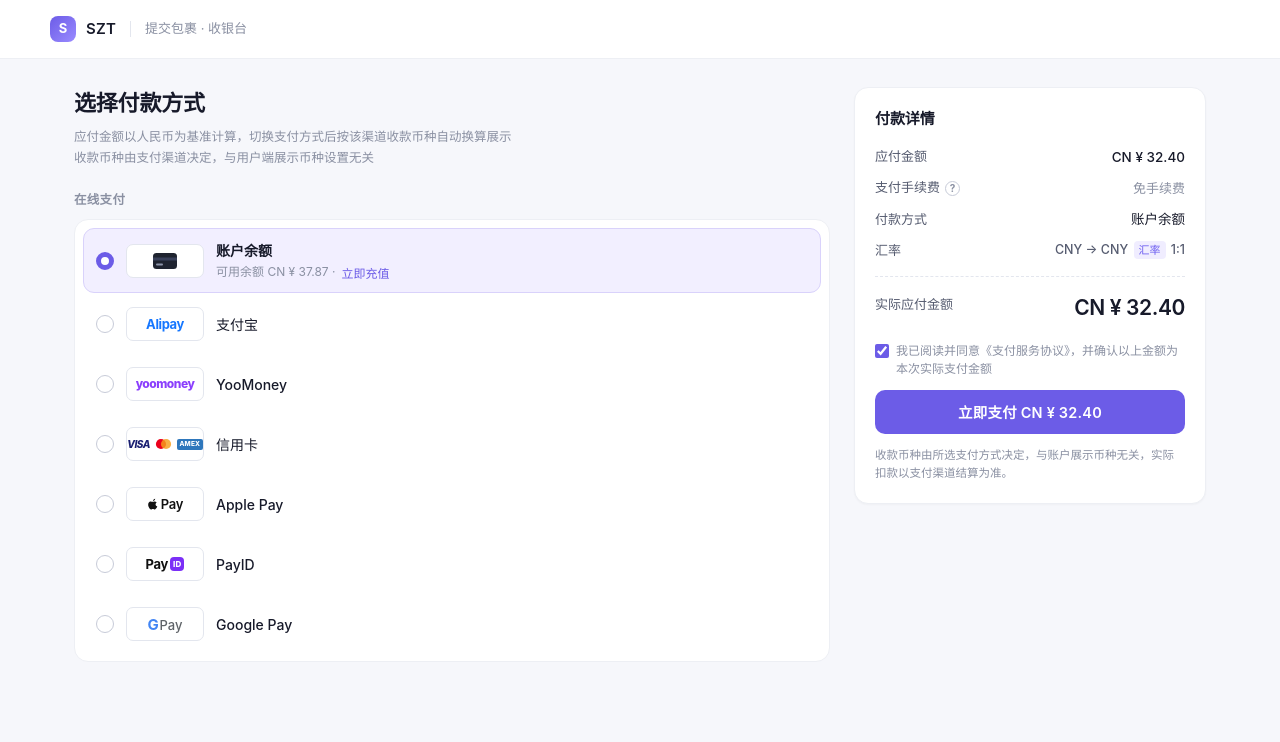
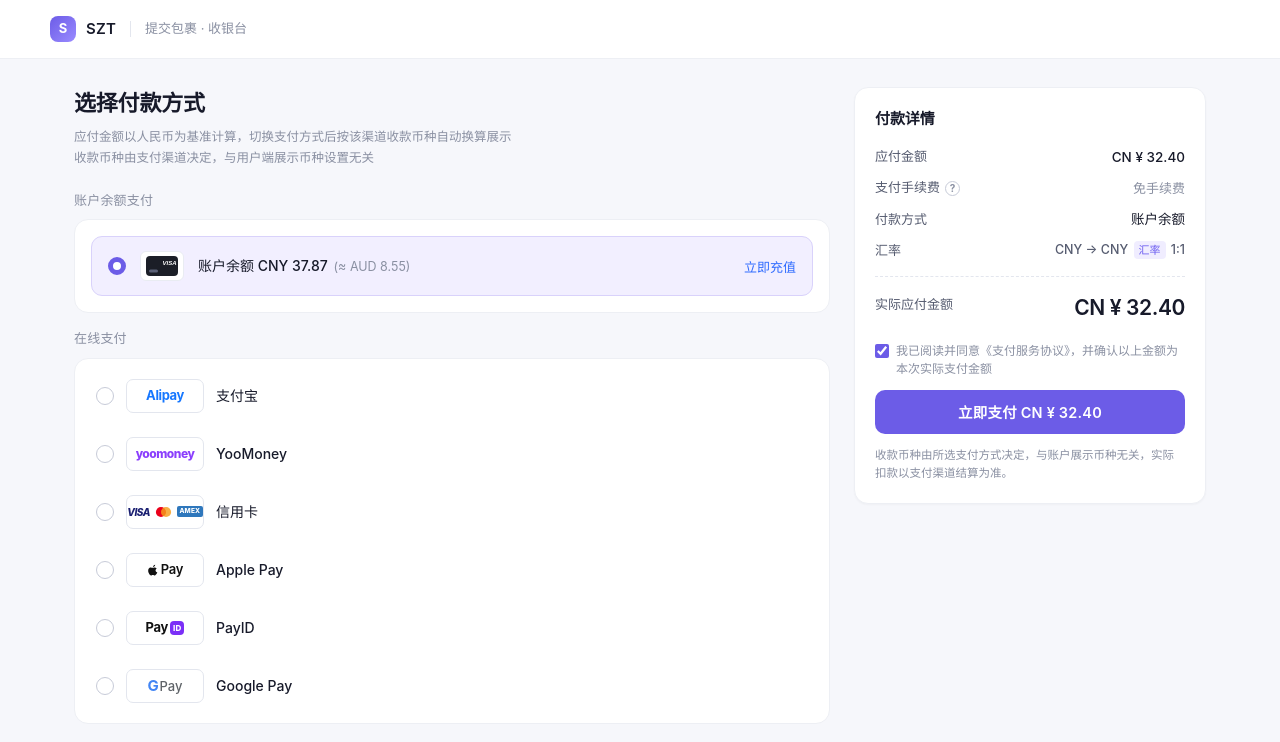
Before and after one commit to karlwork511/karlwork, a plain HTML site: page docs/checkout-currency-20261124.html in a window 1280 px wide. Drawn offline with Linux system fonts and the light colour scheme.

Commit message:
收银台 v4.0：账户余额支付拆为独立区块，右侧立即充值

```diff
--- a/docs/checkout-currency-20261124.html
+++ b/docs/checkout-currency-20261124.html
@@ -9,6 +9,7 @@
     --brand:#6C5CE7;
     --brand-soft:#F2EFFF;
     --brand-line:#D9D2FB;
+    --link:#2F6BFF;
     --text-1:#171A2A;
     --text-2:#565C70;
     --text-3:#8A90A2;
@@ -103,22 +104,27 @@
     line-height:1.7;
   }
 
-  .section-label{
-    margin:0 0 10px;
-    font-size:12.5px;
-    font-weight:600;
-    color:var(--text-3);
-    letter-spacing:.3px;
+  .group{
+    margin-bottom:16px;
   }
 
-  .pay-list{
+  .group-title{
+    margin:0 0 9px;
+    font-size:13px;
+    font-weight:500;
+    color:var(--text-3);
+    letter-spacing:.2px;
+  }
+
+  .group-card{
     background:#fff;
     border:1px solid var(--line);
     border-radius:var(--radius);
     padding:8px;
-    display:flex;
-    flex-direction:column;
-    gap:2px;
+  }
+
+  .group-card--balance{
+    padding:16px;
   }
 
   .pay-row{
@@ -163,6 +169,64 @@
     outline-offset:2px;
   }
 
+  /* 账户余额支付 */
+  .balance-row{
+    background:#F8F9FC;
+    border:1px solid #EDEFF5;
+    border-radius:11px;
+    padding:14px 16px;
+    gap:14px;
+  }
+
+  .balance-row:hover{background:#F5F6FA}
+
+  .balance-row.is-active{
+    background:var(--brand-soft);
+    border-color:var(--brand-line);
+  }
+
+  .bal-logo{
+    width:44px;
+    height:30px;
+    flex:none;
+    border-radius:6px;
+    background:#fff;
+    border:1px solid #E9ECF2;
+    display:inline-flex;
+    align-items:center;
+    justify-content:center;
+  }
+
+  .bal-text{
+    font-size:14px;
+    font-weight:500;
+    color:var(--text-1);
+    min-width:0;
+  }
+
+  .bal-approx{
+    font-size:12.5px;
+    font-weight:400;
+    color:var(--text-3);
+    margin-left:2px;
+  }
+
+  .recharge{
+    margin-left:auto;
+    border:0;
+    background:transparent;
+    padding:0;
+    font-family:inherit;
+    font-size:13px;
+    font-weight:500;
+    color:var(--link);
+    cursor:pointer;
+    flex:none;
+  }
+
+  .recharge:hover{text-decoration:underline}
+
+  /* 在线支付图标 */
   .logo{
     width:78px;
     height:34px;
@@ -284,26 +348,7 @@
 
   .pay-row.is-active .pay-name{font-weight:600}
 
-  .pay-meta{
-    font-size:12px;
-    color:var(--text-3);
-    display:flex;
-    align-items:center;
-    gap:6px;
-  }
-
-  .recharge{
-    border:0;
-    background:transparent;
-    padding:0;
-    font-family:inherit;
-    font-size:12px;
-    color:var(--brand);
-    cursor:pointer;
-  }
-
-  .recharge:hover{text-decoration:underline}
-
+  /* 付款详情 */
   .sum-col{
     position:sticky;
     top:20px;
@@ -554,6 +599,8 @@
     .lg-mc{width:16px;height:10px}
     .lg-amex{font-size:6px}
     .pay-head{font-size:20px}
+    .balance-row{padding:12px 13px;gap:11px}
+    .bal-text{font-size:13.5px}
   }
 
   @media (prefers-reduced-motion:reduce){
@@ -589,24 +636,28 @@
       收款币种由支付渠道决定，与用户端展示币种设置无关
     </p>
 
-    <p class="section-label">在线支付</p>
-
-    <div class="pay-list" id="pay-list">
-      <label class="pay-row is-active" for="pm-balance">
+    <div class="group">
+      <h2 class="group-title">账户余额支付</h2>
+      <div class="group-card group-card--balance">
+        <label class="pay-row balance-row is-active" for="pm-balance">
           <input class="radio" type="radio" name="paymethod" id="pm-balance" value="balance" checked>
-        <span class="logo" aria-hidden="true">
-          <svg viewBox="0 0 26 18" width="26" height="18" aria-hidden="true">
-            <rect x="1" y="1" width="24" height="16" rx="3.5" fill="#1F2430"></rect>
-            <rect x="1" y="5.5" width="24" height="3" fill="#39405A"></rect>
-            <rect x="4" y="11.5" width="7" height="2" rx="1" fill="#8C93A8"></rect>
+          <span class="bal-logo" aria-hidden="true">
+            <svg viewBox="0 0 34 22" width="34" height="22" aria-hidden="true">
+              <rect x="1" y="1" width="32" height="20" rx="4" fill="#1B1E27"></rect>
+              <rect x="4" y="14.5" width="9" height="3" rx="1.5" fill="#5A6076"></rect>
+              <text x="24.5" y="9.5" text-anchor="middle" font-family="Arial,Helvetica,sans-serif" font-size="6" font-style="italic" font-weight="700" fill="#FFFFFF">VISA</text>
             </svg>
           </span>
-        <span class="pay-info">
-          <span class="pay-name">账户余额</span>
-          <span class="pay-meta">可用余额 CN ¥ 37.87 · <button type="button" class="recharge">立即充值</button></span>
-        </span>
+          <span class="bal-text">账户余额 CNY 37.87 <span class="bal-approx">(≈ AUD 8.55)</span></span>
+          <button type="button" class="recharge">立即充值</button>
         </label>
+      </div>
+    </div>
 
+    <div class="group">
+      <h2 class="group-title">在线支付</h2>
+      <div class="group-card">
+        <div class="pay-list" id="pay-list">
           <label class="pay-row" for="pm-alipay">
             <input class="radio" type="radio" name="paymethod" id="pm-alipay" value="alipay">
             <span class="logo" aria-hidden="true"><span class="lg-alipay">Alipay</span></span>
@@ -667,6 +718,8 @@
             <span class="pay-info"><span class="pay-name">Google Pay</span></span>
           </label>
         </div>
+      </div>
+    </div>
   </section>
 
   <aside class="sum-col">
@@ -725,6 +778,10 @@
   var FX = { CNY: 1, USD: 0.149, RUB: 12.3762, AUD: 0.2257 };
   var SYMBOL = { CNY: 'CN ¥', USD: '$', RUB: '₽', AUD: 'A$' };
   var ORDER_CNY = 32.40;
+
+  /* 账户余额约合展示币种（对应截图中的 ≈ AUD 口径，可按需改成用户展示币种） */
+  var BALANCE_CNY = 37.87;
+  var BALANCE_DISPLAY_CUR = 'AUD';
 
   var METHODS = {
     balance:   { name: '账户余额',  currency: 'CNY', rate: 0,     fixed: null },
```
Lines whose indentation alone changed are shown as unchanged.
